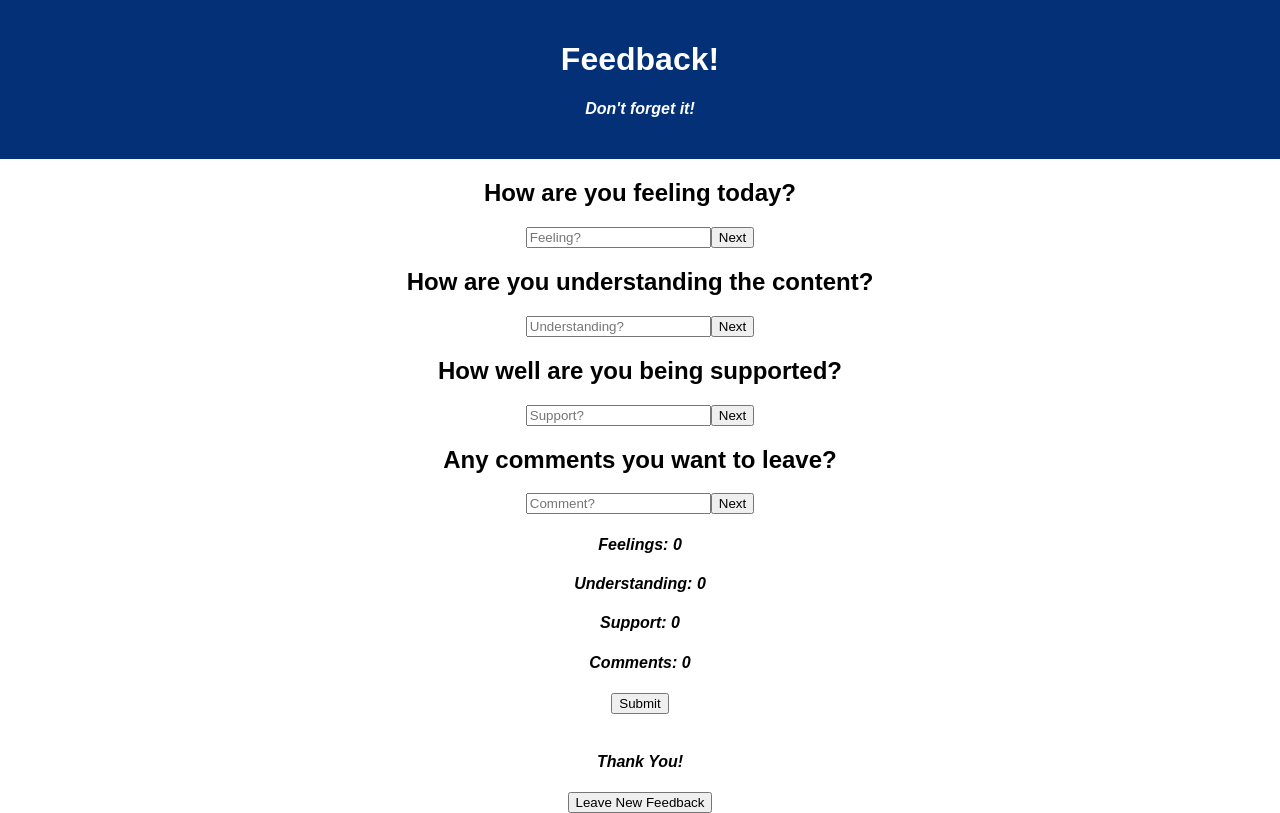
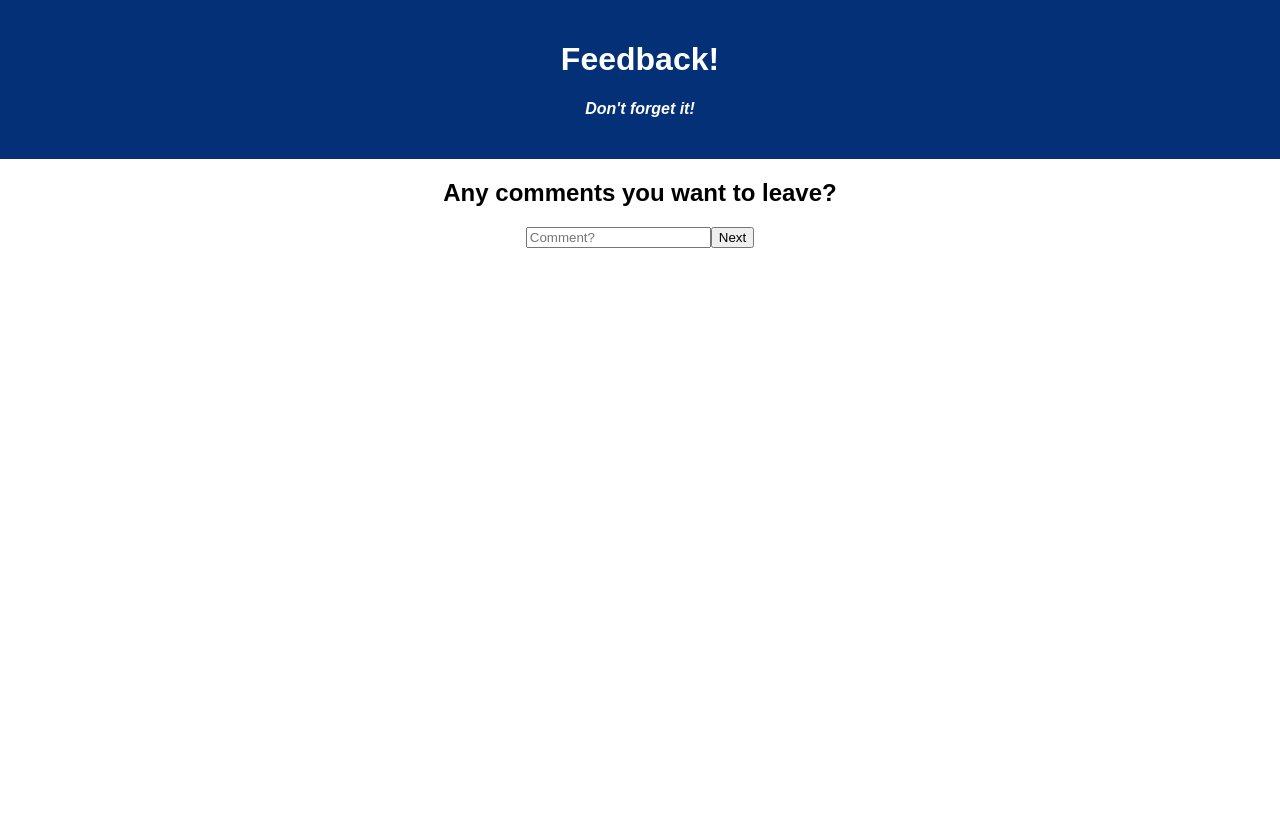
Before and after one commit to jamesdtwoods/weekend-redux-feedback-loop, a React (Create React App) app: page /#/comment in a window 1280 px wide. Built offline with nearby package versions, Linux system fonts and the light colour scheme.

Commit message:
all tests passing, base functionality complete

```diff
--- a/src/components/App/App.jsx
+++ b/src/components/App/App.jsx
@@ -6,23 +6,36 @@ import Support from '../Support/Support';
 import Comment from '../Comment/Comment';
 import Review from '../Review/Review';
 import SubmissionSuccess from '../SubmissionSuccess/SubmissionSuccess';
+import { HashRouter as Router, Route } from 'react-router-dom';
 
 function App() {
 
   return (
     <div className='App'>
+      <Router>
         <header className='App-header'>
           <h1 className='App-title'>Feedback!</h1>
           <h4>Don't forget it!</h4>
         </header>
+        <Route exact path="/">
           <Feeling />
+        </Route>
+        <Route exact path="/understanding">
           <Understanding />
+        </Route>
+        <Route exact path="/support">
           <Support />
+        </Route>
+        <Route exact path="/comment">
           <Comment />
-      <br></br>
+        </Route>
+        <Route exact path="/review">
           <Review />
-      <br />
+        </Route>
+        <Route exact path="/submissionSuccess">
           <SubmissionSuccess />
+        </Route>
+      </Router>
     </div>
   );
 }
--- a/src/components/Comment/Comment.jsx
+++ b/src/components/Comment/Comment.jsx
@@ -16,7 +16,7 @@ function Comment() {
             payload: commentInput
         })
         setCommentInput('')
-        // history.push("/comments")
+        history.push("/review")
 
     }
 
@@ -25,12 +25,13 @@ function Comment() {
         <>
             <h2>Any comments you want to leave?</h2>
             <input
+                data-testid="input"
                 onChange={(e) => setCommentInput(e.target.value)}
                 value={commentInput}
                 type='text'
                 placeholder='Comment?'
             />
-            <button onClick={setComment}>Next</button>
+            <button data-testid="next" onClick={setComment}>Next</button>
         </>
 
     )
--- a/src/components/Feeling/Feeling.jsx
+++ b/src/components/Feeling/Feeling.jsx
@@ -17,7 +17,7 @@ function Feeling() {
         })
 
         setFeelingInput('')
-        // history.push("/understanding")
+        history.push("/understanding")
 
     }
 
@@ -26,12 +26,13 @@ function Feeling() {
         <>
             <h2>How are you feeling today?</h2>
             <input
+                data-testid="input"
                 onChange={(e) => setFeelingInput(e.target.value)}
                 value={feelingInput}
                 type='number'
                 placeholder='Feeling?'
             />
-            <button onClick={setFeeling}>Next</button>
+            <button data-testid="next" onClick={setFeeling}>Next</button>
         </>
 
     )
--- a/src/components/Review/Review.jsx
+++ b/src/components/Review/Review.jsx
@@ -19,15 +19,16 @@ function Review() {
         }).catch((err) => {
             console.log(err);
         });
-        // history.push("/SubmissionSuccess")
+        history.push("/submissionSuccess")
     }
     return (
         <div>
+            <h4>Review your feedback</h4>
             <h4>Feelings: {feeling}</h4>
             <h4>Understanding: {understanding}</h4>
             <h4>Support: {support}</h4>
             <h4>Comments: {comments}</h4>
-            <button onClick={submitFeedback}>Submit</button>
+            <button data-testid="next" onClick={submitFeedback}>Submit</button>
         </div>
     )
 }
--- a/src/components/SubmissionSuccess/SubmissionSuccess.jsx
+++ b/src/components/SubmissionSuccess/SubmissionSuccess.jsx
@@ -10,12 +10,12 @@ function SubmissionSuccess() {
         dispatch({
             type: 'CLEAR_FEEDBACK'
         })
-        // history.push("/")
+        history.push("/")
     }
     return (
         <div>
             <h4>Thank You!</h4>
-            <button onClick={newFeedback}>Leave New Feedback</button>
+            <button data-testid="next" onClick={newFeedback}>Leave New Feedback</button>
         </div>
     )
 }
--- a/src/components/Support/Support.jsx
+++ b/src/components/Support/Support.jsx
@@ -16,7 +16,7 @@ function Support() {
             payload: supportInput
         })
         setSupportInput('')
-        // history.push("/comments")
+        history.push("/comment")
 
     }
 
@@ -25,12 +25,13 @@ function Support() {
         <>
             <h2>How well are you being supported?</h2>
             <input
+                data-testid="input"
                 onChange={(e) => setSupportInput(e.target.value)}
                 value={supportInput}
                 type='number'
                 placeholder='Support?'
             />
-            <button onClick={setSupport}>Next</button>
+            <button data-testid="next" onClick={setSupport}>Next</button>
         </>
 
     )
--- a/src/components/Understanding/Understanding.jsx
+++ b/src/components/Understanding/Understanding.jsx
@@ -16,7 +16,7 @@ function Understanding() {
             payload: understandingInput
         })
         setUnderstandingInput('')
-        // history.push("/support")
+        history.push("/support")
 
     }
 
@@ -25,12 +25,13 @@ function Understanding() {
         <>
             <h2>How are you understanding the content?</h2>
             <input
+                data-testid="input"
                 onChange={(e) => setUnderstandingInput(e.target.value)}
                 value={understandingInput}
                 type='number'
                 placeholder='Understanding?'
             />
-            <button onClick={setUnderstanding}>Next</button>
+            <button data-testid="next" onClick={setUnderstanding}>Next</button>
         </>
 
     )
```
Lines whose indentation alone changed are shown as unchanged.
